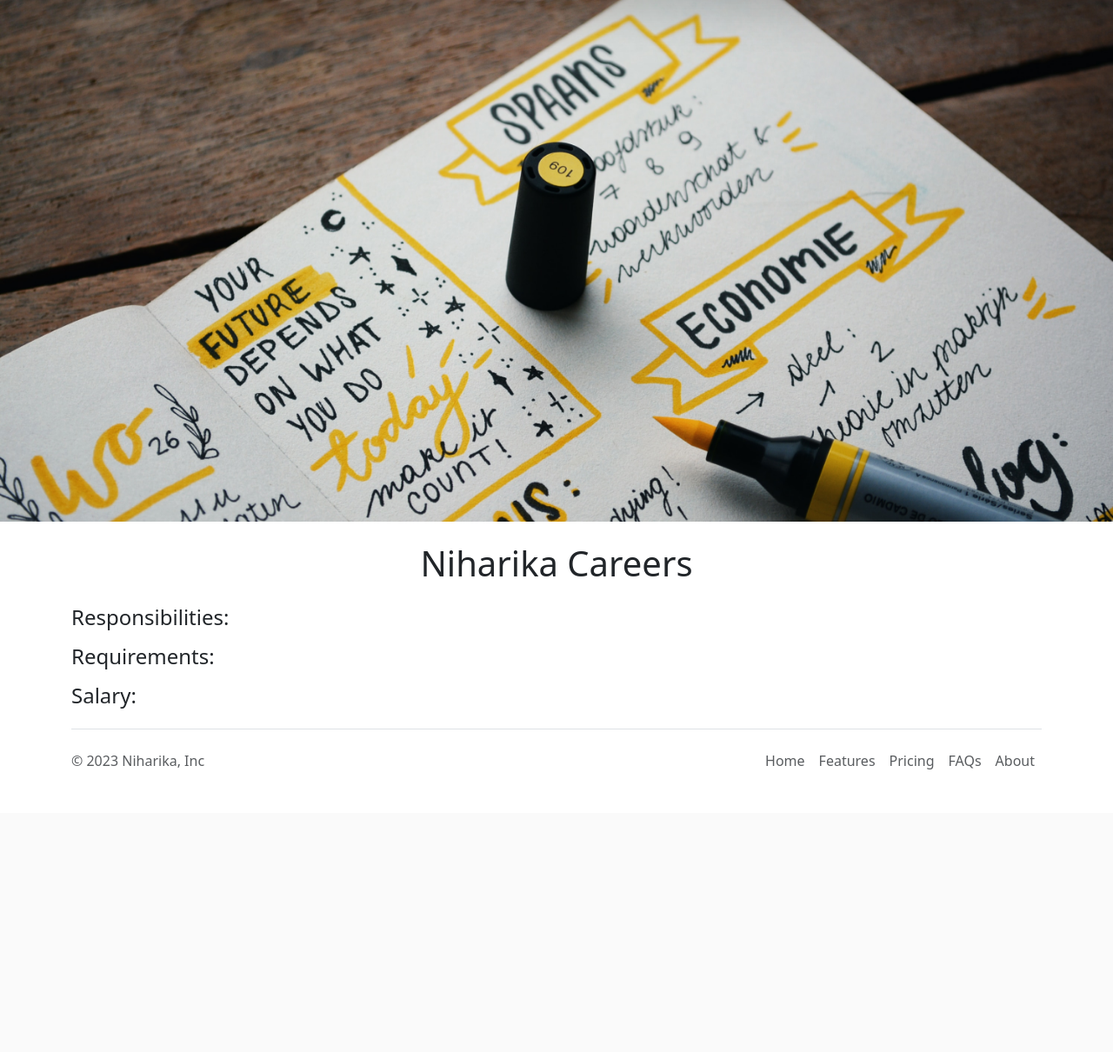
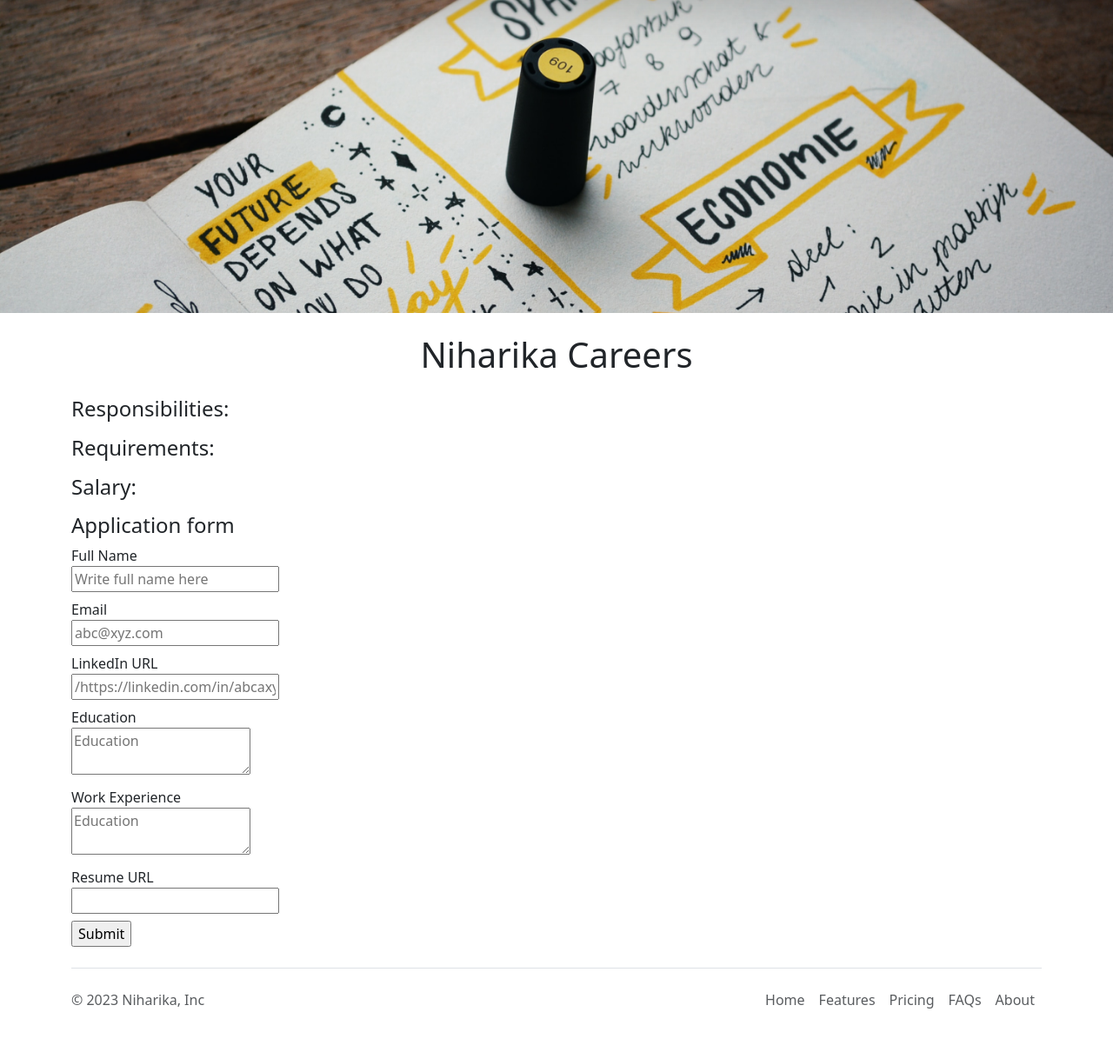
Before and after one commit to Niharika3333/careers-web-p2, a Flask app: template templates/jobpage.html in a window 1280 px wide. Shown: the part 75-1285 px from the top of the page at 87% size. Before the commit the page ends 960 px from the top, so only its background shows below. Run offline with Flask 3, Linux system fonts and the light colour scheme; the template is opened without the code that fills it, so the values that code supplies are empty.

Commit message:
store applications in database.

```diff
--- a/main.py
+++ b/main.py
@@ -1,8 +1,8 @@
 # print("Hello world")
 # print(__name__)
 
-from flask import Flask, render_template, jsonify
-from database import load_jobs_from_db, load_job_from_db
+from flask import Flask, render_template, jsonify, request
+from database import load_jobs_from_db, load_job_from_db, add_application_to_db
 
 # JOBS = [
 #   {
@@ -31,10 +31,8 @@
 #   }
 # ]
 
+app = Flask(__name__)
 
-
-
-app = Flask(__name__)
 
 @app.route("/")
 def hello_world():
@@ -42,15 +40,18 @@
   return render_template('home.html', jobs=jobs, company_name='Niharika')
   #  ##### jobs=jobs -->  first_jobs=second_jobs --> first_jobs = HTML, second_jobs = return's function load_jobs_from_db() in main.app
 
+
 @app.route("/api/jobs")
 def list_jobs():
   jobs = load_jobs_from_db()
   return jsonify(jobs)
 
+
 # @app.route("/job/<id>")
 # def show_job(id):
 #   job = load_job_from_db(id)
 #   return(jsonify(job))
+
 
 @app.route("/job/<id>")
 def show_job(id):
@@ -60,5 +61,20 @@
   return render_template('jobpage.html', job=job)
 
 
+@app.route("/job/<id>/apply", methods=['post'])
+def apply_to_job(id):
+  data = request.form
+  # data = request.args ## when you post data, data is present in request.form
+  # store this in db # send an email # display an acknowledgement
+  ### return jsonify(data)
+  job = load_job_from_db(id)
+
+  add_application_to_db(id, data)
+
+  return render_template('application_submitted.html',
+                         application=data,
+                         job=job)
+
+
 if __name__ == '__main__':
   app.run(host='0.0.0.0', debug=True)
--- /dev/null
+++ b/templates/application_form.html
@@ -0,0 +1,38 @@
+<!-- <div> TODO :- Application form goes here: </div> -->
+
+<h4>Application form </h4>
+<form action="/job/{{job['id']}}/apply" method="post">
+  <div class="mb-2">
+  <lablel> Full Name </lablel><br>
+  <input type="text" name="full_name" placeholder="Write full name here">
+  </div>
+
+  <div class="mb-2">
+    <lablel> Email </lablel><br>
+    <input type="email" name="email" placeholder="abc@xyz.com">
+  </div>
+
+  <div class="mb-2">
+    <lablel> LinkedIn URL </lablel><br>
+    <input type="text" name="linkedin_url" placeholder="/https://linkedin.com/in/abcaxy">
+  </div>
+
+  <div class="mb-2">
+    <lablel> Education </lablel><br>
+    <textarea name="education" placeholder="Education"></textarea>
+  </div>
+
+  <div class="mb-2">
+    <lablel> Work Experience </lablel><br>
+    <textarea name="work_experience" placeholder="Education"></textarea>
+  </div>
+
+  <div class="mb-2">
+    <lablel> Resume URL </lablel><br>
+    <input type="text" name="resume_url">
+  </div>
+
+  <div class="mb-2">
+    <input type="submit">
+  </div>
+</form>
--- a/templates/banner.html
+++ b/templates/banner.html
@@ -1,6 +1,6 @@
 <style>
   #banner{
-    height: 600px;
+    height: 360px;
     width: 100%;
     object-fit: cover;
     margin-bottom: 16px;
--- a/templates/jobpage.html
+++ b/templates/jobpage.html
@@ -38,6 +38,9 @@
         <h4>Salary: </h4>
         <p>{{job['salary']}} {{job['currency']}}</p>
       </div>
+      <div>
+        {% include 'application_form.html' %}
+      </div>
     </div>
     <footer>
        {% include 'footer.html' %}
```
Also changed, not shown: database.py (+52 -28 lines), templates/application_submitted.html (added, +43 -0 lines).
